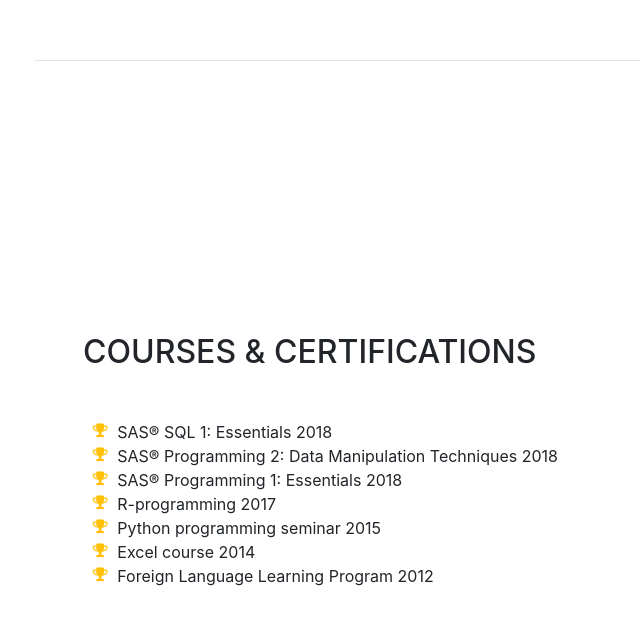
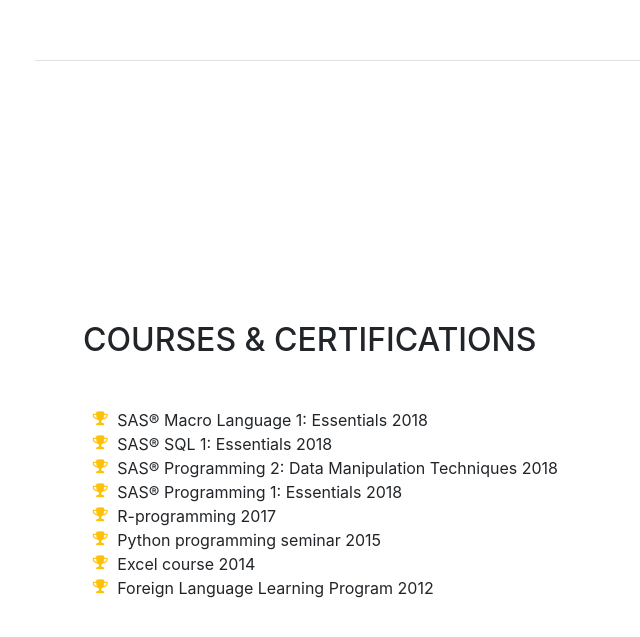
Before and after one commit to riarangogi/riarangogi.github.io, a website with bundled scripts: page index.html in a window 1280 px wide. Shown: the part 4178-4815 px from the top of the page, without its empty margins (237-877 px from the left). Built offline with nearby package versions, Linux system fonts and the light colour scheme; a web font is replaced by a local one.

Commit message:
I added sas Macro Language 1: Essentials TO course section

```diff
--- a/index.html
+++ b/index.html
@@ -248,6 +248,9 @@
           <ul class="fa-ul mb-0">
             <li>
               <i class="fa-li fa fa-trophy text-warning"></i>
+              SAS® Macro Language 1: Essentials 2018</li>
+            <li>
+              <i class="fa-li fa fa-trophy text-warning"></i>
               SAS® SQL 1: Essentials 2018</li>
             <li>
               <i class="fa-li fa fa-trophy text-warning"></i>
```
